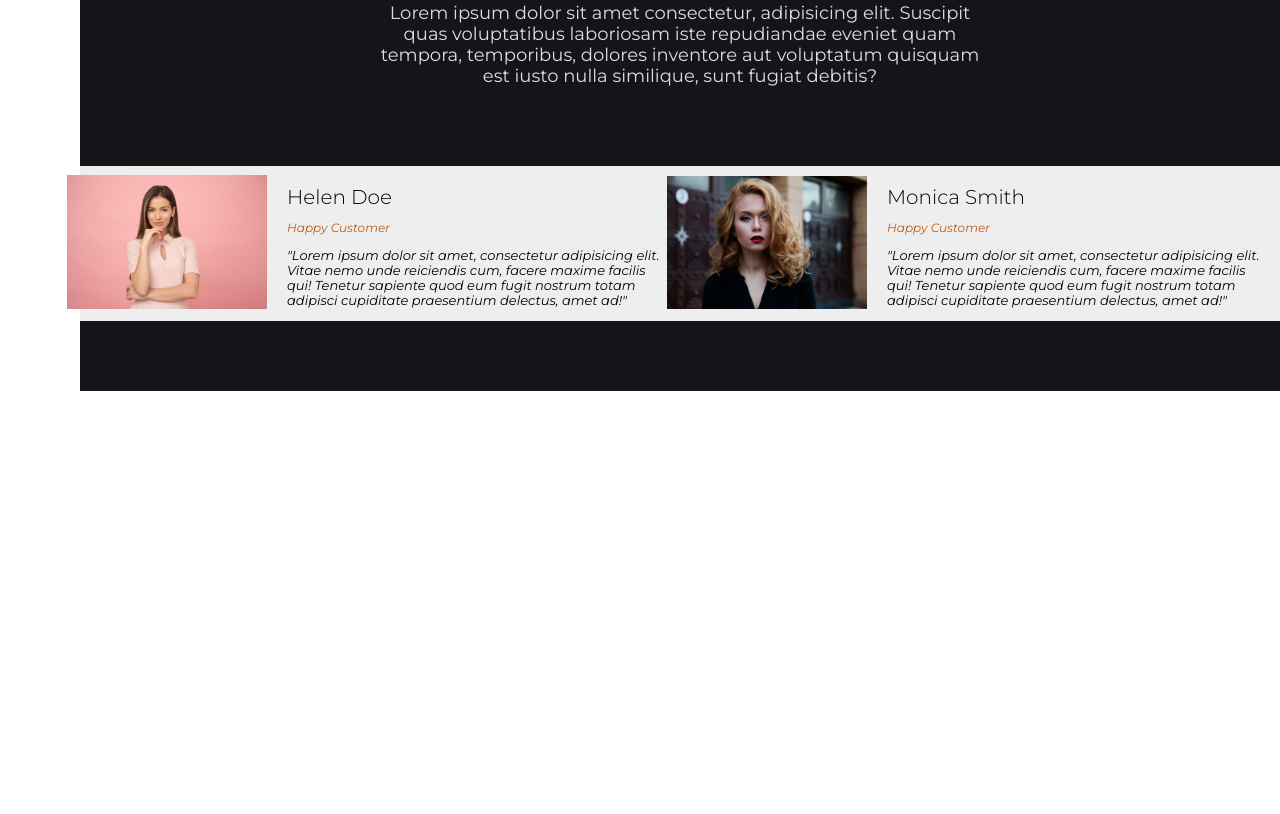
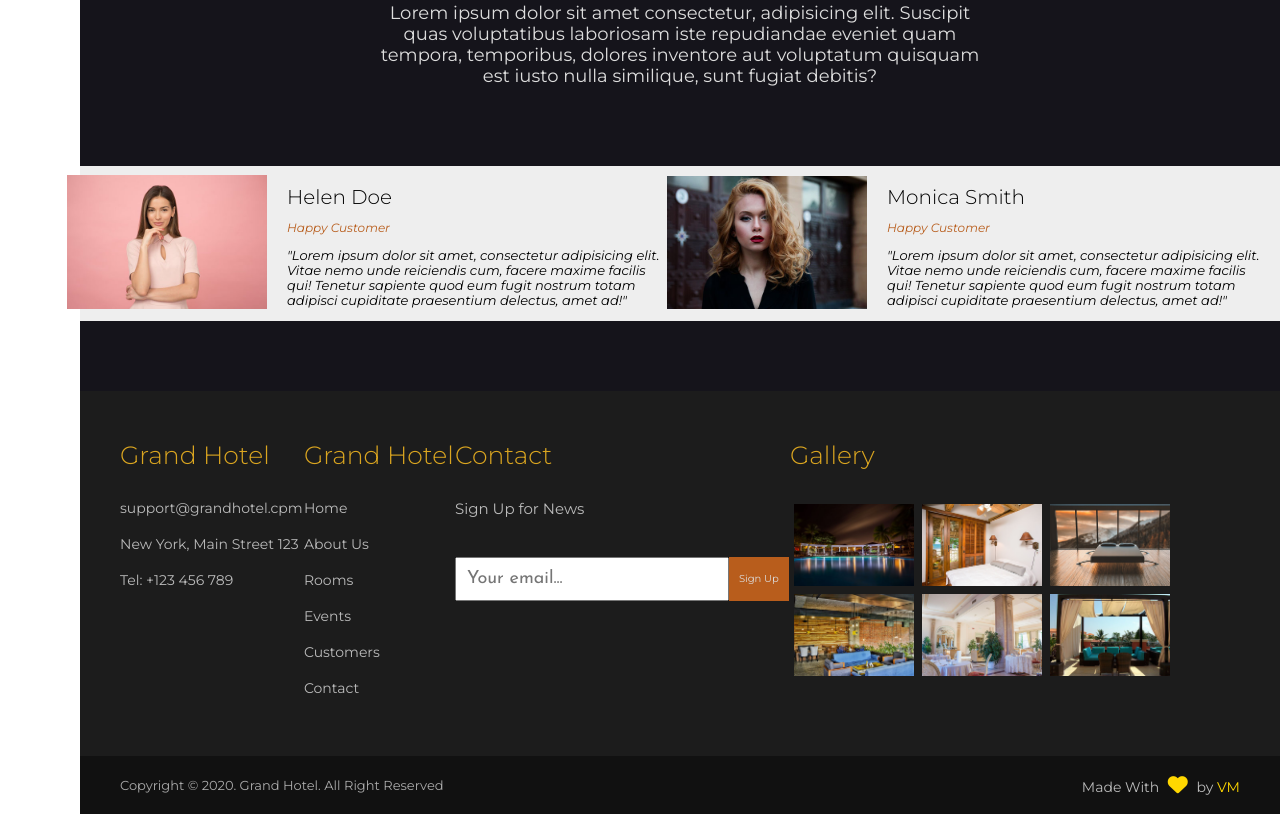
Before and after one commit to Vasiliy11/Grand-Hotel, a website: page app/index.html in a window 1280 px wide. Shown: the part 4884-5698 px from the top of the page. Before the commit the page ends 5275 px from the top, so only its background shows below. Drawn offline with nearby package versions, Linux system fonts and the light colour scheme.

Commit message:
created footer and added styles

```diff
--- a/app/index.html
+++ b/app/index.html
@@ -210,6 +210,89 @@
     </div>
   </section>
 
+  <footer class="footer">
+    <div class="main-part">
+      <div class="footer-list__wrapper">
+        <h3 class="footer-heading">Grand Hotel</h3>
+        <ul class="footer-list">
+          <li class="footer-list__item">
+            <a href="#" class="footer-list__link">support@grandhotel.cpm</a>
+          </li>
+          <li class="footer-list__item">
+            <a href="#" class="footer-list__link">New York, Main Street 123</a>
+          </li>
+          <li class="footer-list__item">
+            <a href="#" class="footer-list__link">Tel: +123 456 789</a>
+          </li>
+        </ul>
+      </div>
+
+      <div class="footer-list__wrapper">
+        <h3 class="footer-heading">Grand Hotel</h3>
+        <ul class="footer-list">
+          <li class="footer-list__item">
+            <a href="#" class="footer-list__link">Home</a>
+          </li>
+          <li class="footer-list__item">
+            <a href="#" class="footer-list__link">About Us</a>
+          </li>
+          <li class="footer-list__item">
+            <a href="#" class="footer-list__link">Rooms</a>
+          </li>
+          <li class="footer-list__item">
+            <a href="#" class="footer-list__link">Events</a>
+          </li>
+          <li class="footer-list__item">
+            <a href="#" class="footer-list__link">Customers</a>
+          </li>
+          <li class="footer-list__item">
+            <a href="#" class="footer-list__link">Contact</a>
+          </li>
+        </ul>
+      </div>
+      <div class="content">
+        <h3 class="footer-heading">Contact</h3>
+        <p>Sign Up for News</p>
+        <form class="footer-form">
+          <input type="text" class="footer-input" placeholder="Your email...">
+          <button class="footer-btn">Sign Up</button>
+        </form>
+      </div>
+
+      <div class="gallery">
+        <h3 class="footer-heading">Gallery</h3>
+        <div class="gallery-images">
+          <div class="image-wrapper">
+            <img src="img/gallery-img-1.jpeg" class="footer-image" alt="">
+          </div>
+          <div class="image-wrapper">
+            <img src="img/gallery-img-2.jpeg" class="footer-image" alt="">
+          </div>
+          <div class="image-wrapper">
+            <img src="img/gallery-img-3.jpeg" class="footer-image" alt="">
+          </div>
+          <div class="image-wrapper">
+            <img src="img/gallery-img-4.jpeg" class="footer-image" alt="">
+          </div>
+          <div class="image-wrapper">
+            <img src="img/gallery-img-5.jpeg" class="footer-image" alt="">
+          </div>
+          <div class="image-wrapper">
+            <img src="img/gallery-img-6.jpeg" class="footer-image" alt="">
+          </div>
+        </div>
+      </div>
+    </div>
+    <div class="creator-part">
+      <div class="copyright-text">
+        <p>Copyright &copy; 2020. Grand Hotel. All Right Reserved</p>
+      </div>
+      <div class="text-right">
+        <p>Made With <i class="fas fa-heart"></i> by <span>VM</span></p>
+      </div>
+    </div>
+  </footer>
+
   <script src="https://ajax.googleapis.com/ajax/libs/jquery/3.4.1/jquery.min.js"></script>
   <script src="js/libs.min.js"></script>
   <script src="js/main.js"></script>
--- /dev/null
+++ b/app/scss/_footer.scss
@@ -0,0 +1,108 @@
+.footer{
+    margin-left: 8rem;
+}
+
+.main-part{
+    display: flex;
+    justify-content: space-between;
+    background-color: #1c1c1c;
+    padding: 4rem;
+}
+
+.footer-heading{
+    font-size: 2.5rem;
+    font-weight: 300;
+    color: goldenrod;
+    margin: 1rem 0 3rem;
+}
+
+.footer-list{
+    list-style: none;
+    padding: 0;
+    &__item{
+        margin-bottom: 2rem;
+    }
+    &__link{
+        font-size: 1.4rem;
+        text-decoration: none;
+        color: #bbb;
+    }
+}
+
+.content p{
+    font-size: 1.5rem;
+    color: #bbb;
+    margin-bottom: 4rem;
+}
+
+.footer-form{
+    display: flex;
+}
+
+.footer-input{
+    width: 25rem;
+    padding: 1rem;
+    font-family: 'Josefin Sans', sans-serif;
+    font-size: 1.8rem;
+    color: #444;
+    outline: none;
+}
+
+.footer-btn{
+    padding: 1rem;
+    background-color: #b85d1c;
+    color: #ddd;
+    border: none;
+}
+
+.gallery{
+    max-width: 45rem;
+}
+
+.image-wrapper{
+    width: 12rem;
+    margin: 0.4rem;
+    overflow: hidden;
+}
+
+.footer-image{
+    width: 100%;
+    height: 100%;
+    backface-visibility: hidden;
+    transition: all .5s;
+    &:hover{
+        transform: scale(1.3);
+        opacity: .8;
+    }
+}
+
+.gallery-images{
+    display: flex;
+    flex-wrap: wrap;
+}
+
+.creator-part{
+    display: flex;
+    justify-content: space-between;
+    align-items: center;
+    background-color: #111111;
+    padding: 0 4rem;
+}
+
+.copyright-text{
+    font-size: 1.3rem;
+    color: #aaa;
+}
+
+.text-right{
+    font-size: 1.4rem;
+    color: #bbb;
+    & i{
+        font-size: 2rem;
+        margin: 0.5rem;
+        color: gold;
+    }
+    & span{
+        color: gold;
+    }
+}
--- a/app/scss/style.scss
+++ b/app/scss/style.scss
@@ -7,6 +7,7 @@
 @import "aboutus";
 @import "rooms";
 @import "customers";
+@import "footer";
 
 
 
```
Also changed, not shown: app/css/style.min.css.
